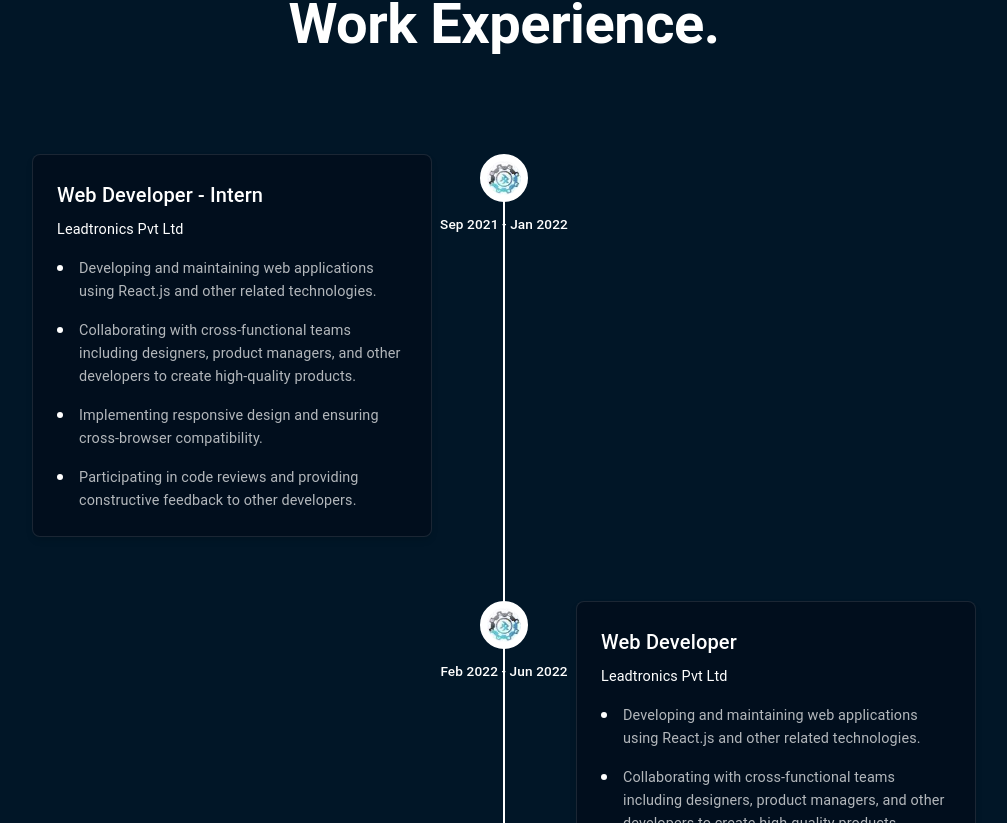
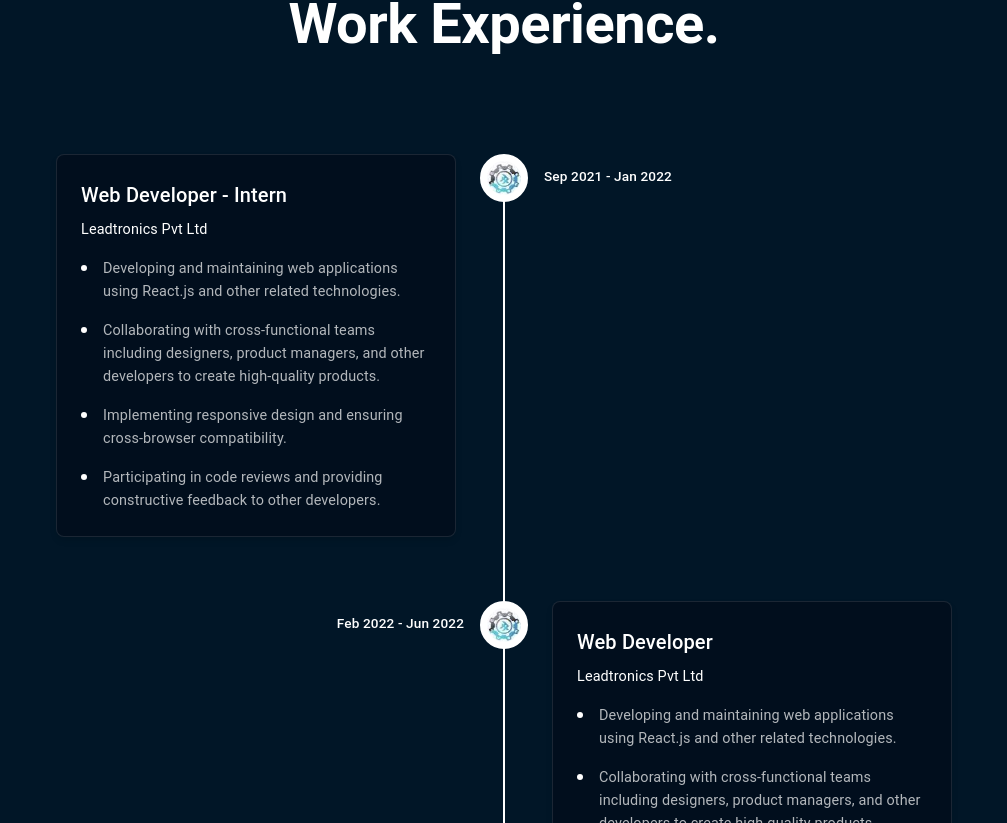
Before and after one commit to VidyaAg/myportfolio, a React (Vite) app: page / in a window 1280 px wide. Shown: the part 1737-2560 px from the top of the page, without its empty margins (136-1143 px from the left). Built offline with nearby package versions, Linux system fonts and the light colour scheme.

Commit message:
changes experience

```diff
--- a/src/experience.tsx
+++ b/src/experience.tsx
@@ -88,15 +88,15 @@ const TimelineEntry = ({ date, logo, children, index }: any) => {
 
             <Box
                 sx={{
-                    display: 'flex',
-                    flexDirection: 'column',
-                    alignItems: 'center',
                     position: 'relative',
-                    width: '48px'
+                    width: 0
                 }}
             >
                 <Box
                     sx={{
+                        position: 'absolute',
+                        left: '50%',
+                        transform: 'translateX(-50%)',
                         width: '48px',
                         height: '48px',
                         borderRadius: '50%',
@@ -105,7 +105,8 @@ const TimelineEntry = ({ date, logo, children, index }: any) => {
                         display: 'flex',
                         alignItems: 'center',
                         justifyContent: 'center',
-                        padding: '4px'
+                        padding: '4px',
+                        zIndex: 2
                     }}
                 >
                     <img
@@ -124,9 +125,14 @@ const TimelineEntry = ({ date, logo, children, index }: any) => {
                         color: '#ffffff',
                         fontSize: '0.85rem',
                         whiteSpace: 'nowrap',
+                        fontWeight: '500',
                         position: 'absolute',
-                        top: '60px',
-                        fontWeight: '500'
+                        top: '12px',
+                        ...(isEven ? {
+                            left: '40px'
+                        } : {
+                            right: '40px'
+                        })
                     }}
                 >
                     {date}
```
